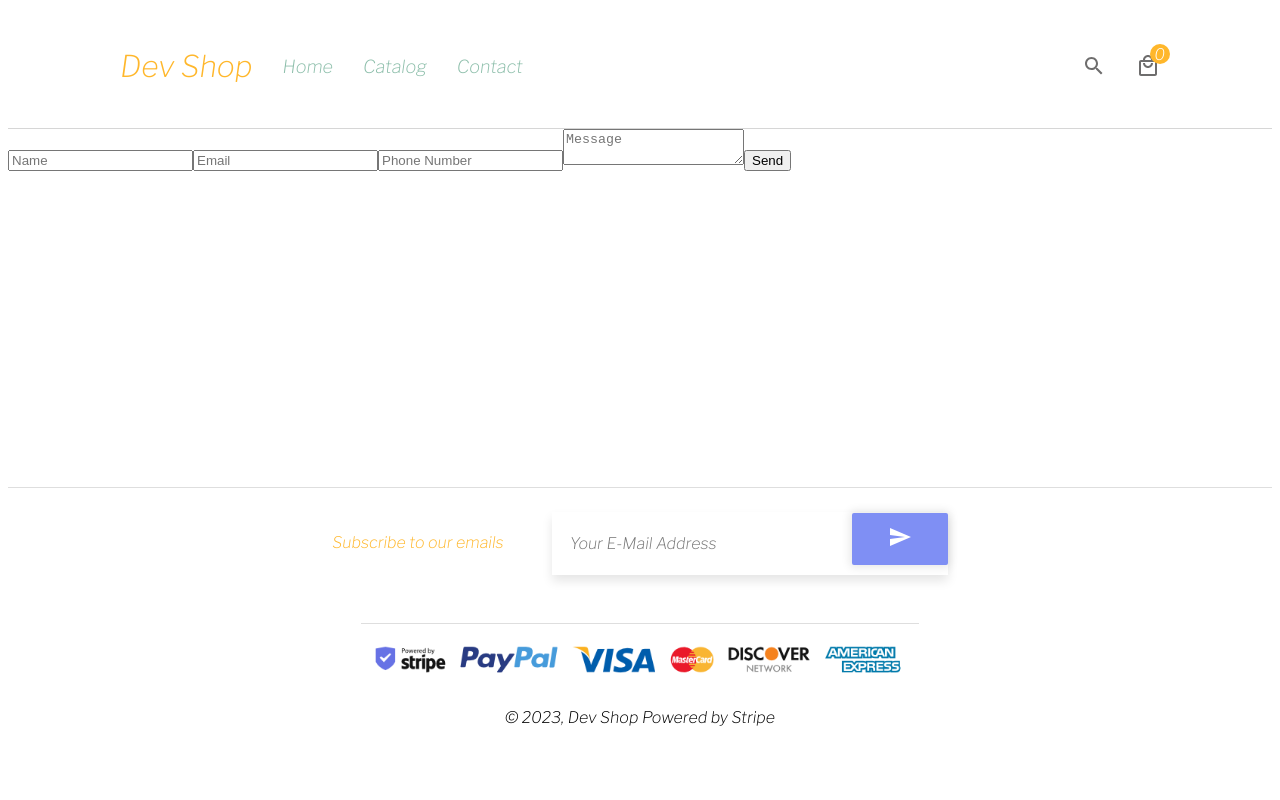
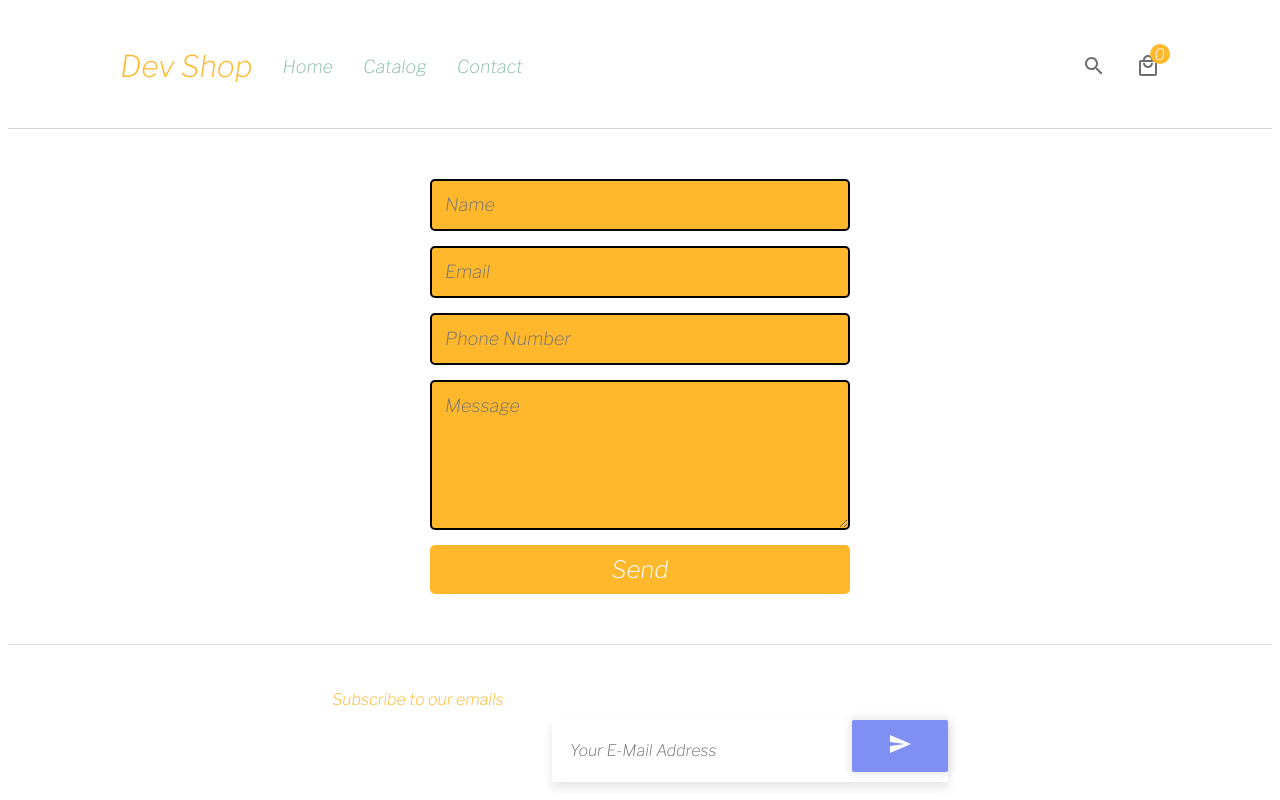
Before and after one commit to HassanAbbas10/Dev-Shop, a React (Vite) app in the folder dev shop/: page /contact in a window 1280 px wide. Shown: the top 800 px of the page. Built offline with nearby package versions, Linux system fonts and the light colour scheme.

Commit message:
Form
Contact Section Completed

```diff
--- a/dev shop/src/Components/Footer/Footer.scss
+++ b/dev shop/src/Components/Footer/Footer.scss
@@ -7,7 +7,6 @@ $button-text-color: #fff;
 
 
 .footer{
-margin-top: 25% ;
 display: flex;
 justify-content: center;
 align-items: center;
--- a/dev shop/src/Pages/Contact/Contact.jsx
+++ b/dev shop/src/Pages/Contact/Contact.jsx
@@ -1,5 +1,5 @@
 import React from 'react'
-
+import './Contact.scss';
 const Contact = () => {
   const [Contact,setContact]=React.useState({
     name:"",
@@ -19,41 +19,42 @@ const Contact = () => {
   }
 
 const handleSubmit = (event) =>{
-  event.preventDeafault()
-  //submittoApi()
+  event.preventDefault()
+  //submit-to-Api()
   console.log(Contact)
 }
 
   return (
     <form onSubmit={handleSubmit}>
-            <input
+            <input className="feedback-input"
                 type="text"
                 placeholder="Name"
                 onChange={handleChange}
                 name="name"
                 value={Contact.name}
             />
-            <input
+            <input className="feedback-input"
                 type="text"
                 placeholder="Email"
                 onChange={handleChange}
                 name="email"
                 value={Contact.email}
             />
-            <input
+            <input className="feedback-input"
                 type="text"
                 placeholder="Phone Number"
                 onChange={handleChange}
                 name="phoneNum"
                 value={Contact.phoneNum}
             />
-             <textarea
+             <textarea className="feedback-input"
                 value={Contact.message}
                 placeholder="Message"
                 onChange={handleChange}
                 name="message"
+
             />
-             <button>Send</button>
+             <button className='contact-btn '>Send</button>
     </form>
   )
 }
--- /dev/null
+++ b/dev shop/src/Pages/Contact/Contact.scss
@@ -0,0 +1,54 @@
+
+$color_1: white;
+$color_2:#FFB72B;
+$font-family_1:'Libre Franklin', sans-serif;
+$font-family_2:'Libre Franklin', sans-serif;
+$background-color_1: $color_2;
+form {
+	max-width: 420px;
+	margin: 50px auto;
+
+}
+.feedback-input {
+	color: $color_1;
+	font-family: $font-family_1;
+	font-weight: 500;
+	font-size: 18px;
+	border-radius: 5px;
+	line-height: 22px;
+	background-color: $background-color_1;
+	border: 2px solid #000000;
+	transition: all 0.3s;
+	padding: 13px;
+	margin-bottom: 15px;
+	width: 100%;
+	box-sizing: border-box;
+	outline: 0;
+	&:focus {
+		border: 2px solid $color_2;
+	}
+}
+textarea {
+	height: 150px;
+	line-height: 150%;
+	resize: vertical;
+
+}
+.contact-btn {
+	font-family: $font-family_2;
+	width: 100%;
+	background: $color_2;
+	border-radius: 5px;
+	border: 0;
+	cursor: pointer;
+	color: $color_1;
+	font-size: 24px;
+	padding-top: 10px;
+	padding-bottom: 10px;
+	transition: all 0.3s;
+	margin-top: -4px;
+	font-weight: 700;
+	&:hover {
+		background:$color_2;
+	}
+}
```
